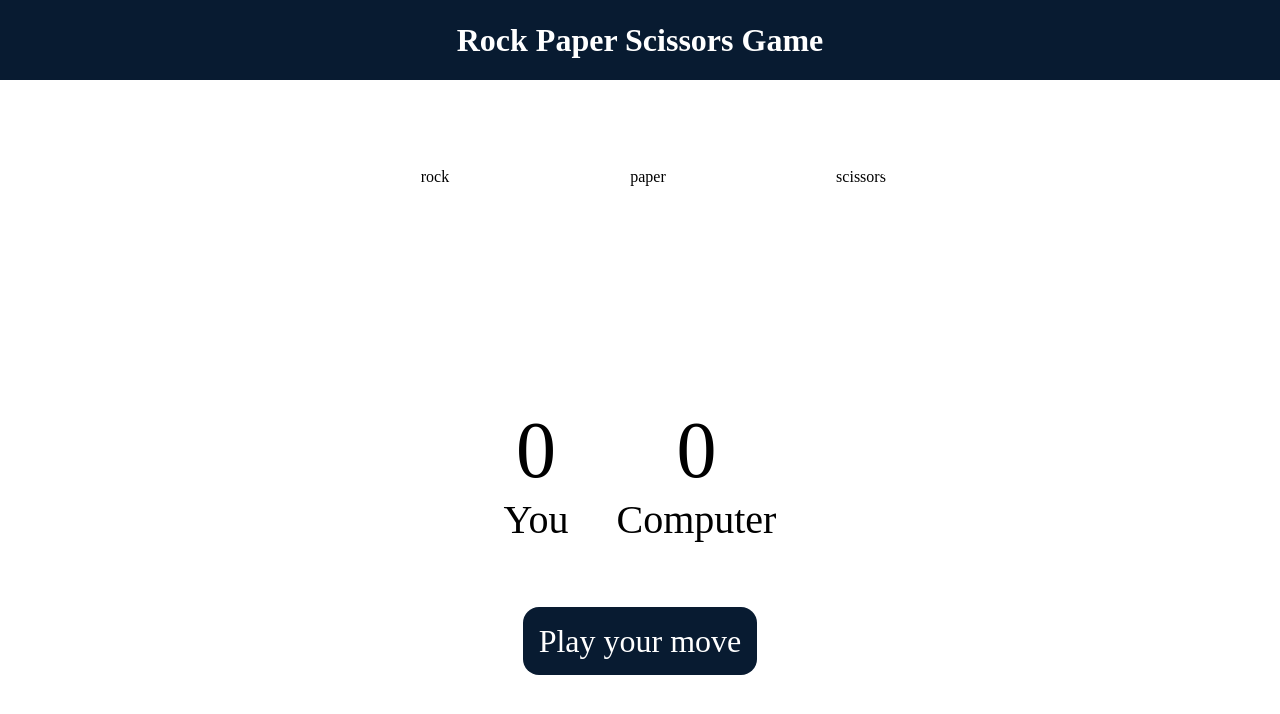
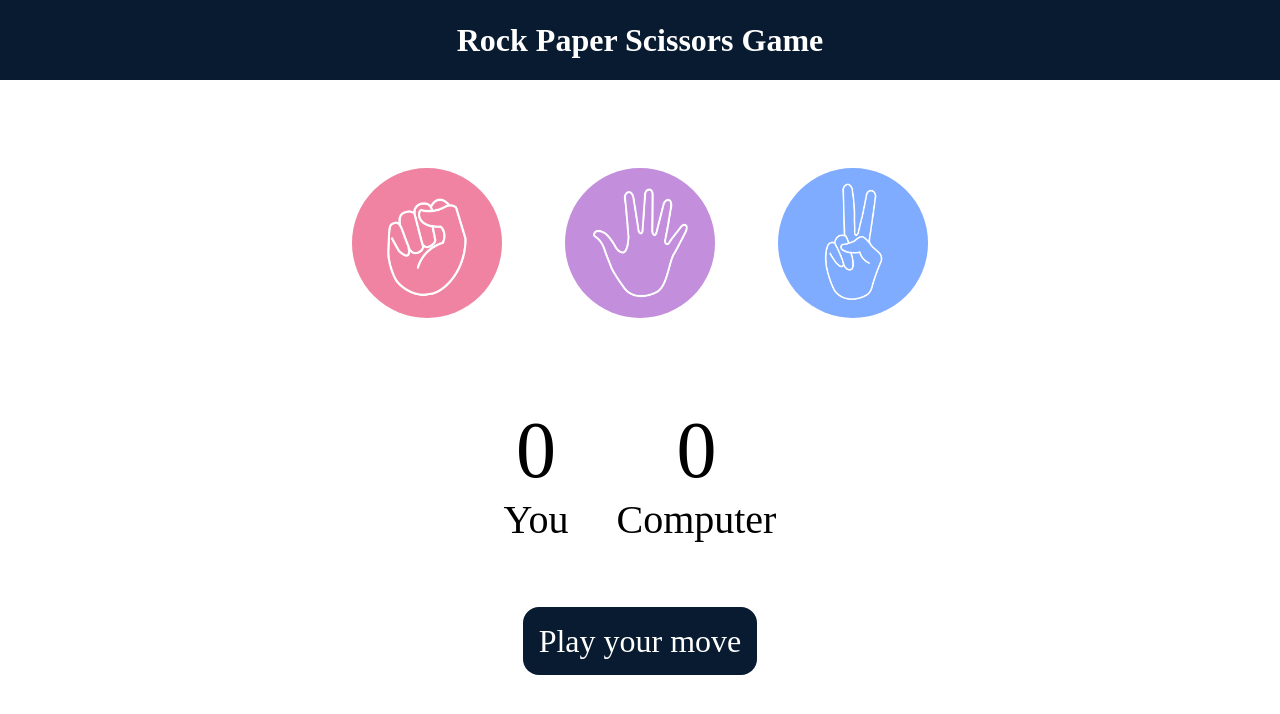
Before and after one commit to Khadija-Tariq-pro/Rock-paper-scissor-game-with-JS, a plain HTML site: page index.html in a window 1280 px wide. Drawn offline with Linux system fonts and the light colour scheme; the site is published under a folder, as on GitHub Pages, so addresses that start at the root find nothing.

Commit message:
Fix image paths

```diff
--- a/index.html
+++ b/index.html
@@ -10,13 +10,13 @@
     <h1>Rock Paper Scissors Game</h1>
     <div class="choices">
         <div class="choice" id="rock">
-            <img src="/images/rock.png" alt="rock">
+            <img src="images/rock.png" alt="rock">
         </div>
         <div class="choice" id="paper">
-            <img src="/images/paper.png" alt="paper">
+            <img src="images/paper.png" alt="paper">
         </div>
         <div class="choice" id="scissors">
-            <img src="/images/scissors.png" alt="scissors">
+            <img src="images/scissors.png" alt="scissors">
         </div>
     </div>
 
```
